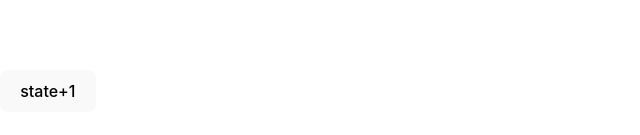
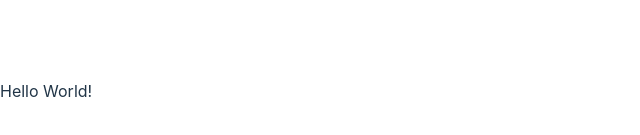
Before and after one commit to Doeunnkimm/react-playground, a React (Vite) app: page / in a window 1280 px wide. Shown: the part 309-444 px from the top of the page, without its empty margins (0-640 px from the left). Built offline with nearby package versions, Linux system fonts and the light colour scheme.

Commit message:
virtual dom node (#10)

```diff
--- a/src/main.tsx
+++ b/src/main.tsx
@@ -1,7 +1,8 @@
 // import React from 'react';
 import ReactDOM from 'react-dom/client';
 import './index.css';
-import { CleanUpFunction } from './clean-up-function/CleanUpFunction';
+// import { CleanUpFunction } from './clean-up-function/CleanUpFunction';
+import { VirtualDom } from './virtual-dom/VirtualDom';
 // import { UseOverlayExample } from './overlay/useOverlay/UseOverlay';
 // import { FlushSync } from './flushSync/FlushSync';
 // import { SyntheticEvent } from './SyntheticEvent/index.tsx';
@@ -16,6 +17,7 @@ ReactDOM.createRoot(document.getElementById('root')!).render(
     {/* <UpdateState /> */}
     {/* <FlushSync /> */}
     {/* <UseOverlayExample /> */}
-    <CleanUpFunction />
+    {/* <CleanUpFunction /> */}
+    <VirtualDom />
   </>
 );
--- /dev/null
+++ b/src/virtual-dom/VirtualDom.tsx
@@ -0,0 +1,16 @@
+import React from 'react';
+
+export const VirtualDom = () => {
+  /**
+   * @NOTE
+   * 아래와 같이 하면 가상 DOM 내 있는 노드 내부를 확인할 수 있다.
+   * 실제 DOM 노드는 querySelect하여 console.dir하게 되면 확인할 수 있다.
+   *
+   * 가상 DOM 내 노드는 이벤트 리스너나 조작을 위한 메서드 없이 비교를 위한 노드 정보만을 가지고 있다.
+   * 내부에는 _ownerf라는 필드로 부모의 FiberNode가 있으며 child로 하여 FiberNode가 또 담겨있다.
+   */
+  const element = React.createElement('div', { id: 'myDiv' }, 'Hello, World!');
+  console.log(element);
+
+  return <div id='myDiv'>Hello World!</div>;
+};
```
